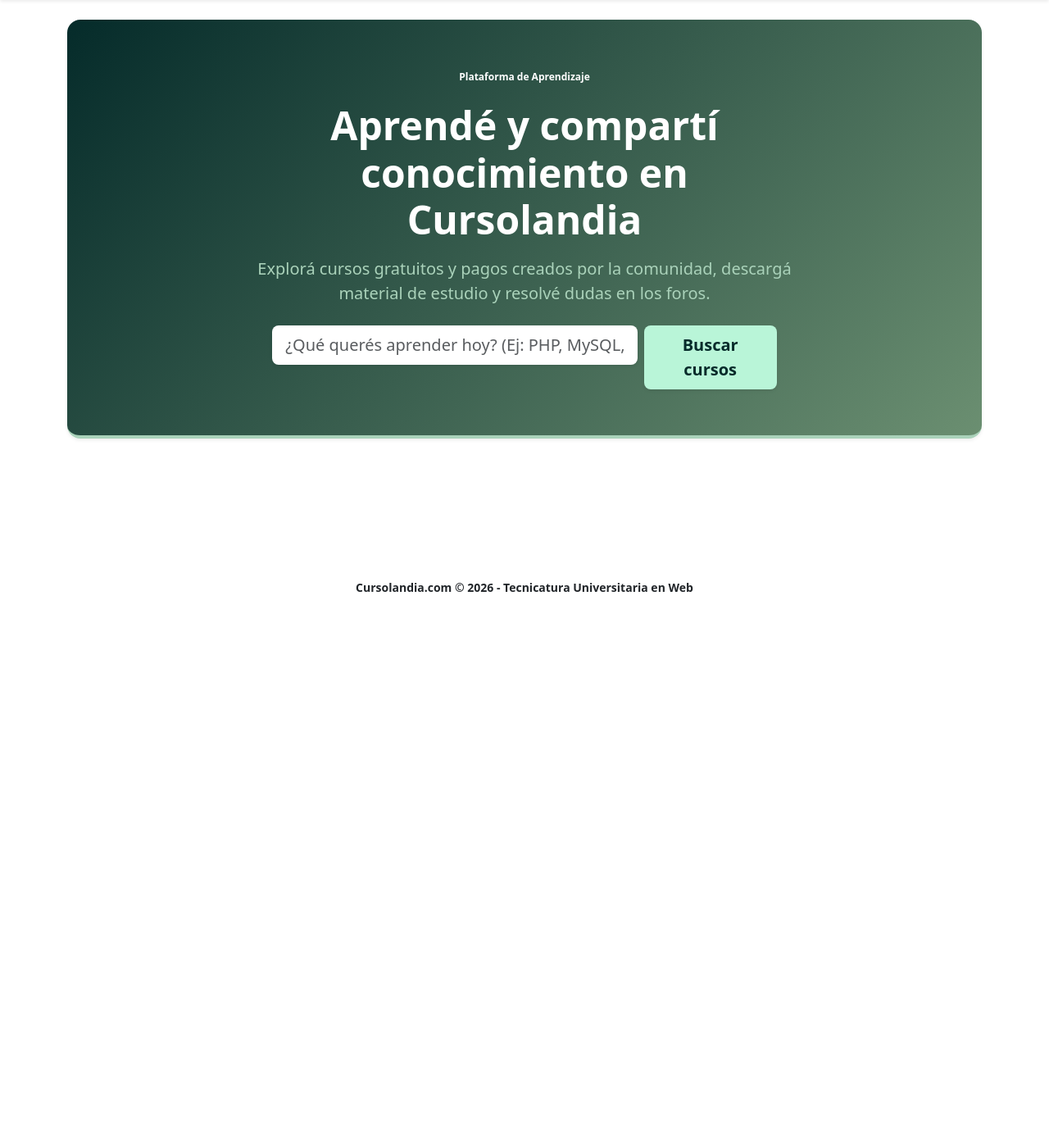
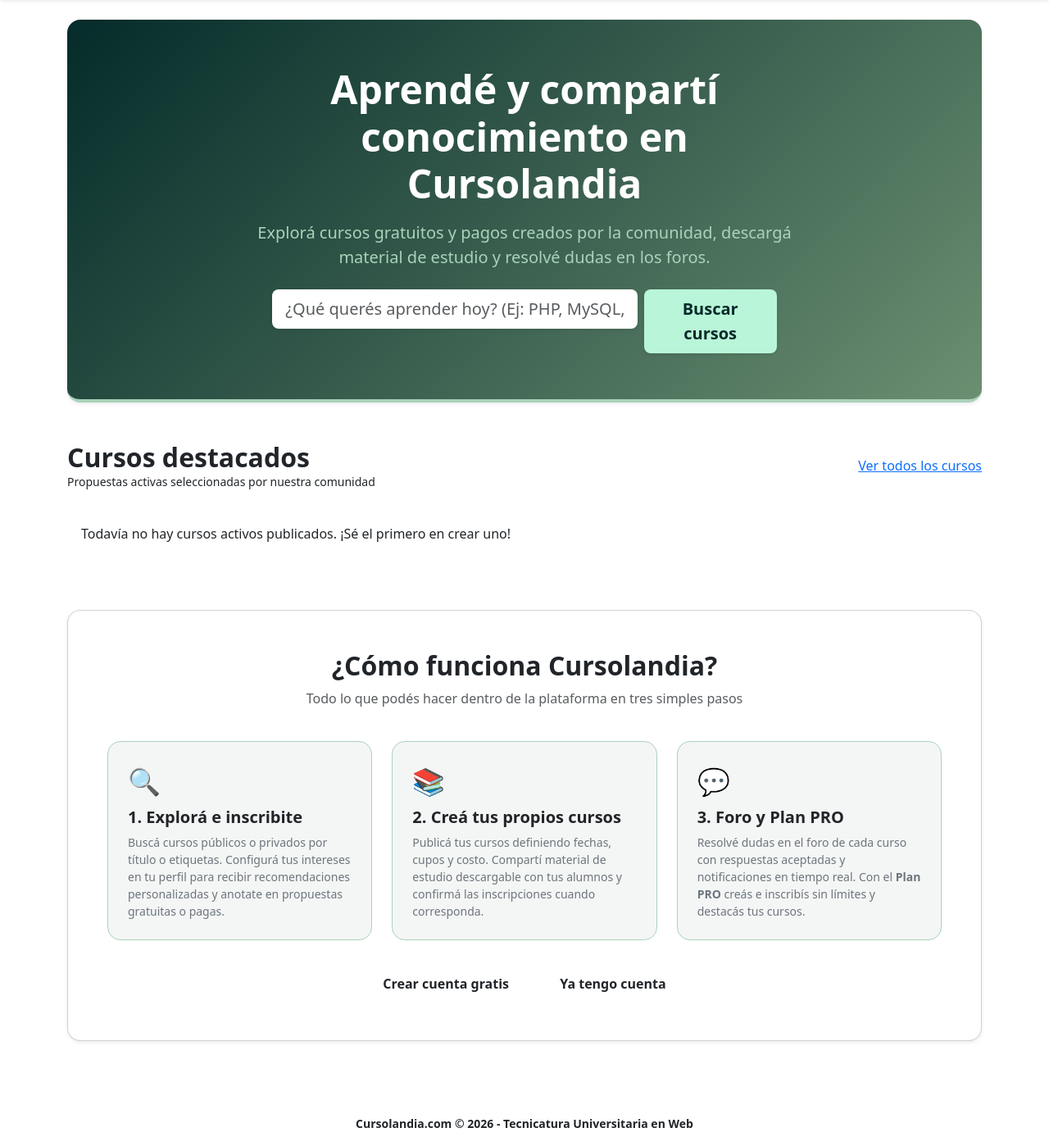
Before and after one commit to Ravennn10/cursolandia, a PHP site: page /home.php in a window 1280 px wide. Shown: the part 56-1454 px from the top of the page at 82% size. Before the commit the page ends 778 px from the top, so only its background shows below. Run offline with PHP 8.4, Linux system fonts and the light colour scheme.

Commit message:
style(home): cursos destacados y guia del sitio

```diff
--- a/app/views/home.php
+++ b/app/views/home.php
@@ -5,7 +5,7 @@
          style="background: linear-gradient(135deg, #052B2A 0%, #6B8F71 100%); border-bottom: 4px solid #AAD2BA;">
     <div class="row align-items-center py-2">
         <div class="col-lg-8 mx-auto text-center">
-            <span class="badge badge-pro rounded-pill px-3 py-2 mb-3">Plataforma de Aprendizaje</span>
+
             <h1 class="display-5 fw-bold mb-3">Aprendé y compartí conocimiento en Cursolandia</h1>
             <p class="lead mb-4" style="color: #AAD2BA;">
                 Explorá cursos gratuitos y pagos creados por la comunidad, descargá material de estudio y resolvé dudas en los foros.
@@ -28,8 +28,82 @@
     </div>
 </section>
 
+<!-- Sección de Cursos Destacados -->
+<section class="mb-5">
+    <div class="d-flex justify-content-between align-items-center mb-4">
+        <div>
+            <h2 class="fw-bold text-evergreen mb-0">Cursos destacados</h2>
+            <p class="text-olive small mb-0">Propuestas activas seleccionadas por nuestra comunidad</p>
+        </div>
+        <a href="index.php?action=catalogo" class="link-cursolandia fs-6"> Ver todos los cursos </a>
+    </div>
 
+    <div class="row">
+        <?php if (empty($cursosDestacados)): ?>
+            <div class="col-12">
+                <div class="alert alert-cursolandia-info">
+                    Todavía no hay cursos activos publicados. ¡Sé el primero en crear uno!
+                </div>
+            </div>
+        <?php else: ?>
+            <?php foreach ($cursosDestacados as $curso): ?>
+                <?php require __DIR__ . '/layouts/card_curso.php'; ?>
+            <?php endforeach; ?>
+        <?php endif; ?>
+    </div>
+</section>
 
+<!-- Texto orientativo: ¿Cómo funciona? -->
+<section class="mb-4">
+    <div class="card card-cursolandia rounded-4 shadow-sm p-4 p-md-5">
+        <div class="text-center mb-4">
+            <h2 class="fw-bold text-evergreen">¿Cómo funciona Cursolandia?</h2>
+            <p class="text-muted">Todo lo que podés hacer dentro de la plataforma en tres simples pasos</p>
+        </div>
 
+        <div class="row g-4">
+            <div class="col-md-4">
+                <div class="h-100 p-4 rounded-4" style="background-color: #F4F6F5; border: 1px solid #AAD2BA;">
+                    <div class="fs-2 mb-2">🔍</div>
+                    <h5 class="fw-bold text-evergreen">1. Explorá e inscribite</h5>
+                    <p class="text-secondary small mb-0">
+                        Buscá cursos públicos o privados por título o etiquetas. Configurá tus intereses en tu perfil para recibir recomendaciones personalizadas y anotate en propuestas gratuitas o pagas.
+                    </p>
+                </div>
+            </div>
+
+            <div class="col-md-4">
+                <div class="h-100 p-4 rounded-4" style="background-color: #F4F6F5; border: 1px solid #AAD2BA;">
+                    <div class="fs-2 mb-2">📚</div>
+                    <h5 class="fw-bold text-evergreen">2. Creá tus propios cursos</h5>
+                    <p class="text-secondary small mb-0">
+                        Publicá tus cursos definiendo fechas, cupos y costo. Compartí material de estudio descargable con tus alumnos y confirmá las inscripciones cuando corresponda.
+                    </p>
+                </div>
+            </div>
+
+            <div class="col-md-4">
+                <div class="h-100 p-4 rounded-4" style="background-color: #F4F6F5; border: 1px solid #AAD2BA;">
+                    <div class="fs-2 mb-2">💬</div>
+                    <h5 class="fw-bold text-evergreen">3. Foro y Plan PRO</h5>
+                    <p class="text-secondary small mb-0">
+                        Resolvé dudas en el foro de cada curso con respuestas aceptadas y notificaciones en tiempo real. Con el <strong>Plan PRO</strong> creás e inscribís sin límites y destacás tus cursos.
+                    </p>
+                </div>
+            </div>
+        </div>
+
+        <?php if (!isset($_SESSION['usuario_id'])): ?>
+            <div class="text-center mt-4 pt-2">
+                <a href="index.php?action=registro" class="btn btn-evergreen px-4 py-2 fw-semibold me-2">
+                    Crear cuenta gratis
+                </a>
+                <a href="index.php?action=login" class="btn btn-outline-evergreen px-4 py-2 fw-semibold">
+                    Ya tengo cuenta
+                </a>
+            </div>
+        <?php endif; ?>
+    </div>
+</section>
 
 <?php require_once __DIR__ . '/layouts/footer.php'; ?>
```
